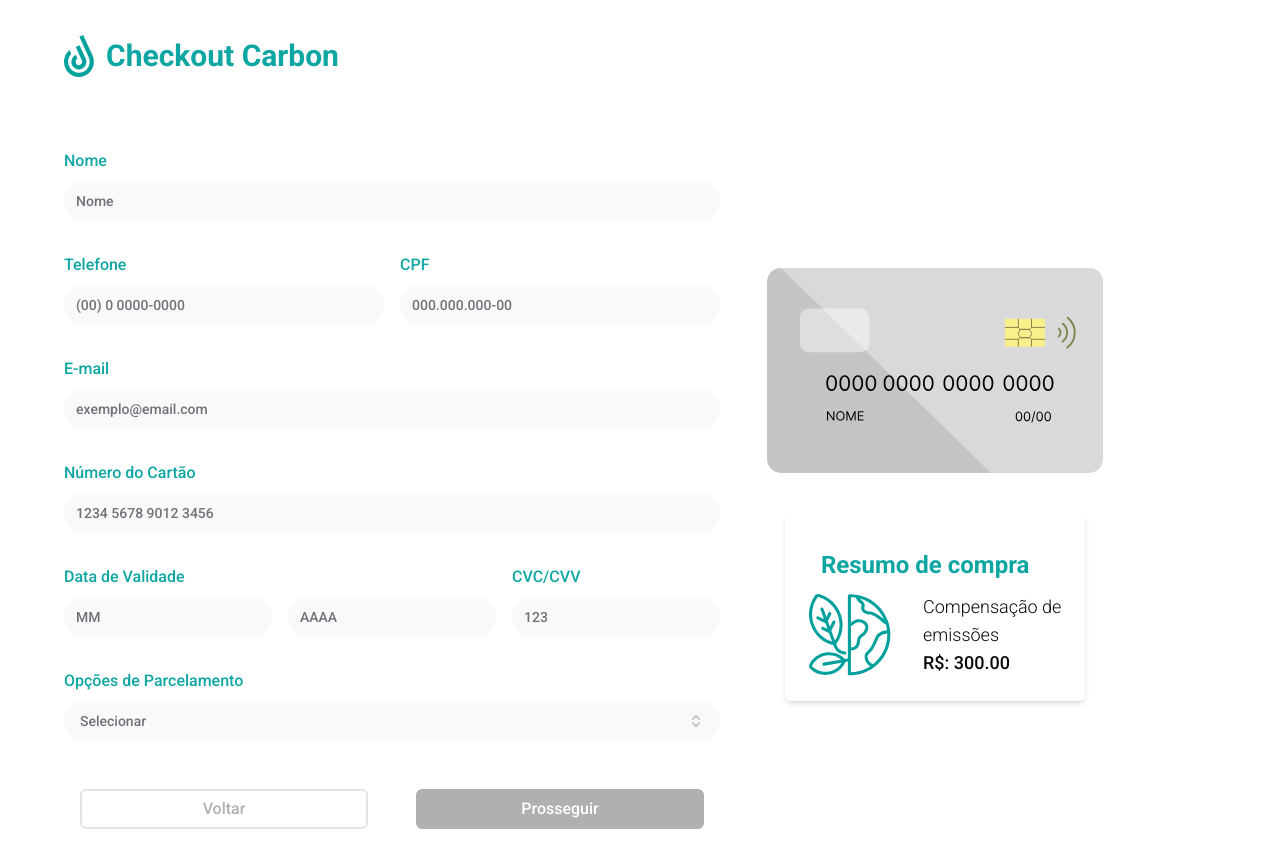
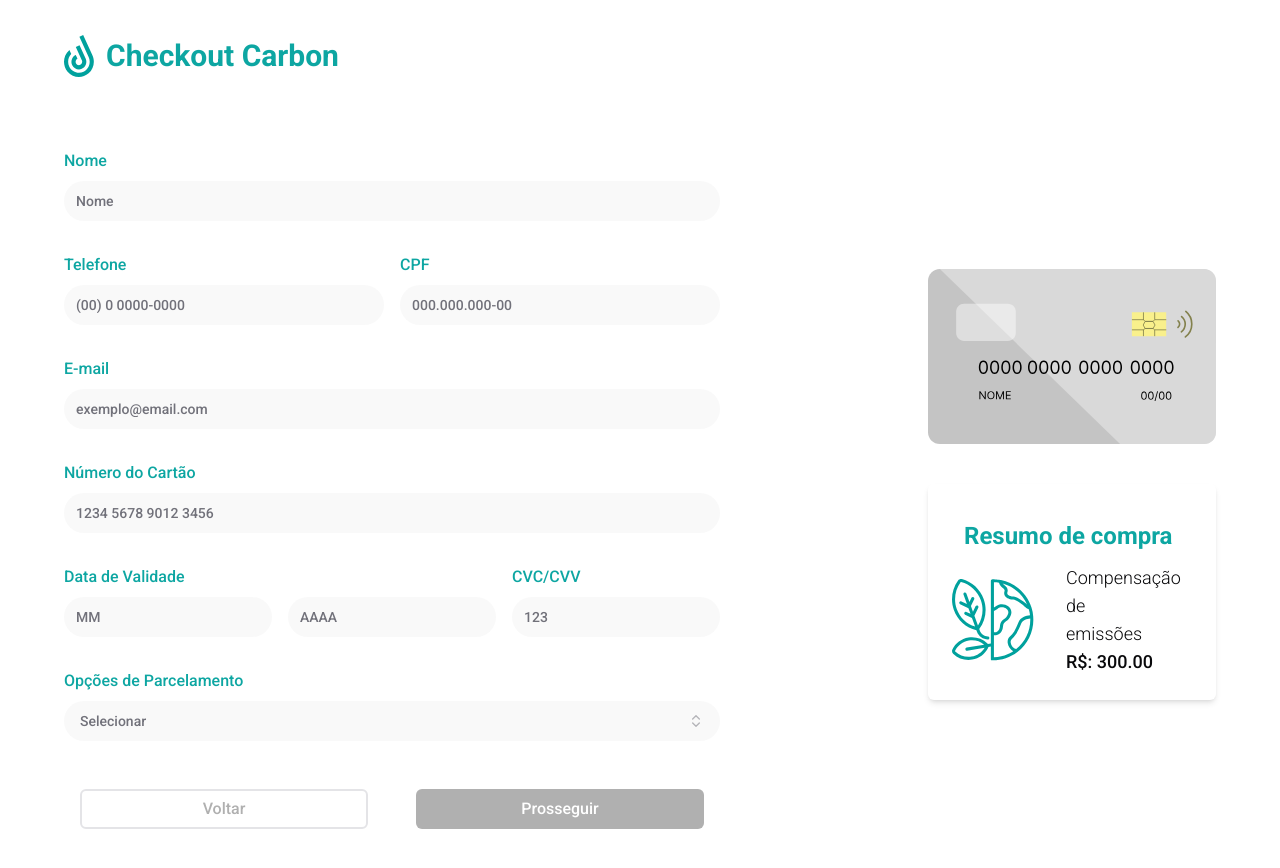
Before and after one commit to ormacarbon/frontend-test-tree, a Next.js app in the folder teste-tecnico/: page /checkout in a window 1280 px wide. Shown: the top 868 px of the page. Built offline with nearby package versions, Linux system fonts and the light colour scheme.

Commit message:
feat: adjust layout for checkout page to enhance responsiveness

```diff
--- a/teste-tecnico/src/app/checkout/page.tsx
+++ b/teste-tecnico/src/app/checkout/page.tsx
@@ -37,11 +37,11 @@ export default function Page() {
           Checkout Carbon
         </h1>
       </header>
-      <main className="flex flex-col md:flex-row md:gap-8 h-full mt-8">
-        <div className="flex flex-col w-full md:w-2/3 items-start justify-start">
+      <main className="flex flex-col md:flex-row md:gap-72 h-full mt-8">
+        <div className="flex flex-col w-full md:w-2/4 items-start justify-start">
           <MyForm total={amount} co2={co2} cred={cred} />
         </div>
-        <div className="md:w-1/3 hidden md:flex flex-col items-center justify-center gap-y-10">
+        <div className="md:w-2/4 hidden md:flex flex-col justify-center gap-y-10">
           <Image src="/CardIcon.svg" width={351} height={214} alt="Cartão" />
           <PurchaseResume amount={amount} />
         </div>
```
